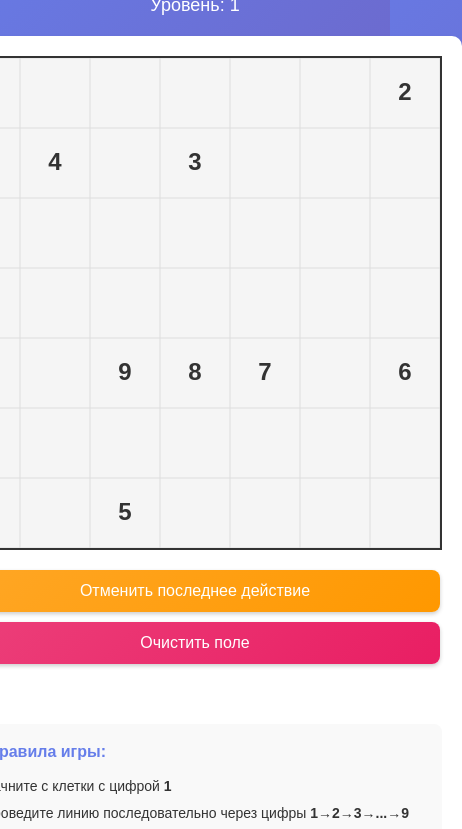
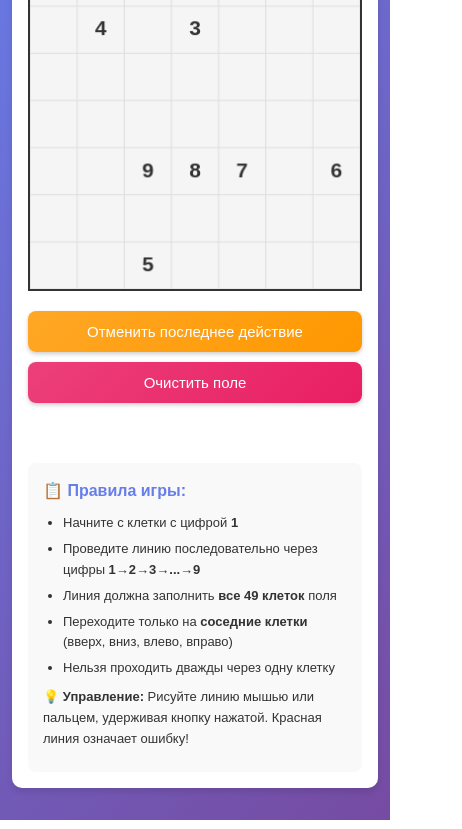
Before and after one commit to Evsikoff/LINES_OF_REASON, a website: page index.html in a window 390 px wide. Shown: the part 185-1014 px from the top of the page, 462 px wide, since content can reach past the window. Drawn offline with Linux system fonts and the light colour scheme.

Commit message:
Make game board responsive for mobile

```diff
--- a/index.html
+++ b/index.html
@@ -6,11 +6,15 @@
     <title>ЛИНИИ РАЗУМА</title>
     <script src="https://unpkg.com/@vkontakte/vk-bridge/dist/browser.min.js"></script>
     <style>
+      * {
+        box-sizing: border-box;
+      }
       body {
         font-family: Arial, sans-serif;
         display: flex;
         flex-direction: column;
         align-items: center;
+        margin: 0;
         padding: 20px;
         background: linear-gradient(135deg, #667eea 0%, #764ba2 100%);
         min-height: 100vh;
@@ -37,18 +41,23 @@
         display: flex;
         flex-direction: column;
         align-items: center;
+        width: 100%;
+        max-width: 520px;
       }
       #game-canvas {
         border: 2px solid #333;
         cursor: crosshair;
         touch-action: none;
+        width: 100%;
+        height: auto;
+        max-width: 490px;
       }
       #controls {
         margin-top: 20px;
         display: flex;
         flex-direction: column;
         gap: 10px;
-        width: 490px;
+        width: 100%;
       }
       button {
         padding: 12px 20px;
@@ -96,6 +105,7 @@
         padding: 15px;
         background: #f9f9f9;
         border-radius: 8px;
+        width: 100%;
         max-width: 490px;
         font-size: 14px;
         line-height: 1.6;
@@ -116,6 +126,29 @@
       }
       #rules p {
         margin: 8px 0;
+      }
+      @media (max-width: 600px) {
+        body {
+          padding: 16px 12px 32px;
+        }
+        h1 {
+          font-size: 34px;
+          letter-spacing: 2px;
+          text-align: center;
+        }
+        #level-info {
+          font-size: 16px;
+          text-align: center;
+        }
+        #game-container {
+          padding: 16px;
+        }
+        #rules {
+          font-size: 13px;
+        }
+        button {
+          font-size: 15px;
+        }
       }
     </style>
   </head>
@@ -1375,7 +1408,11 @@
       console.log("✓ DOM элементы получены");
 
       const GRID_SIZE = 7;
-      const CELL_SIZE = 70;
+      const MAX_CANVAS_SIZE = 490;
+      const MIN_CANVAS_SIZE = 280;
+      const CANVAS_SIDE_PADDING = 40;
+      let canvasDisplaySize = canvas.clientWidth || canvas.width;
+      let cellSize = canvasDisplaySize / GRID_SIZE;
       const AD_FORMAT = "interstitial";
       const STORAGE_KEY = "lines_of_mind_level";
 
@@ -1388,6 +1425,63 @@
       let gameBlocked = false;
       let errorSegmentIndex = -1;
       let adCheckIntervalId = null;
+
+      function computeCanvasDisplaySize() {
+        const container = canvas.parentElement;
+        let availableWidth = MAX_CANVAS_SIZE;
+
+        if (container) {
+          const styles = window.getComputedStyle(container);
+          const paddingLeft = parseFloat(styles.paddingLeft || "0");
+          const paddingRight = parseFloat(styles.paddingRight || "0");
+          availableWidth =
+            container.clientWidth - paddingLeft - paddingRight;
+        }
+
+        if (!Number.isFinite(availableWidth) || availableWidth <= 0) {
+          availableWidth = MAX_CANVAS_SIZE;
+        }
+
+        const viewportWidth = Math.min(
+          window.innerWidth || MAX_CANVAS_SIZE,
+          document.documentElement.clientWidth || MAX_CANVAS_SIZE
+        );
+        const viewportLimit = viewportWidth - CANVAS_SIDE_PADDING / 2;
+        if (Number.isFinite(viewportLimit) && viewportLimit > 0) {
+          availableWidth = Math.min(availableWidth, viewportLimit);
+        }
+
+        const minWidth = Math.min(MIN_CANVAS_SIZE, availableWidth);
+        const clampedWidth = Math.max(
+          minWidth,
+          Math.min(MAX_CANVAS_SIZE, availableWidth)
+        );
+
+        return Math.round(clampedWidth);
+      }
+
+      function applyCanvasSize(displaySize) {
+        canvasDisplaySize = displaySize;
+        const dpr = window.devicePixelRatio || 1;
+        canvas.style.width = `${displaySize}px`;
+        canvas.style.height = `${displaySize}px`;
+        const pixelSize = Math.round(displaySize * dpr);
+        if (canvas.width !== pixelSize || canvas.height !== pixelSize) {
+          canvas.width = pixelSize;
+          canvas.height = pixelSize;
+        }
+        ctx.setTransform(1, 0, 0, 1, 0, 0);
+        ctx.scale(dpr, dpr);
+        cellSize = displaySize / GRID_SIZE;
+      }
+
+      function resizeCanvas({ redraw = true } = {}) {
+        const displaySize = computeCanvasDisplaySize();
+        applyCanvasSize(displaySize);
+        if (redraw) {
+          drawGrid();
+        }
+      }
 
       function isBridgeAvailable() {
         const available =
@@ -1546,7 +1640,7 @@
         numbers.sort((a, b) => a.value - b.value);
 
         clearGame();
-        drawGrid();
+        resizeCanvas();
         console.log("✓ Уровень", roundId, "загружен и отрисован");
       }
 
@@ -1559,7 +1653,7 @@
       }
 
       function drawGrid() {
-        ctx.clearRect(0, 0, canvas.width, canvas.height);
+        ctx.clearRect(0, 0, canvasDisplaySize, canvasDisplaySize);
 
         for (let row = 0; row < GRID_SIZE; row++) {
           for (let col = 0; col < GRID_SIZE; col++) {
@@ -1567,47 +1661,48 @@
             if (!isVisited) {
               ctx.fillStyle = "#f5f5f5";
               ctx.fillRect(
-                col * CELL_SIZE,
-                row * CELL_SIZE,
-                CELL_SIZE,
-                CELL_SIZE
+                col * cellSize,
+                row * cellSize,
+                cellSize,
+                cellSize
               );
             }
           }
         }
 
         ctx.strokeStyle = "#ddd";
-        ctx.lineWidth = 1;
+        ctx.lineWidth = Math.max(1, cellSize * 0.02);
         for (let i = 0; i <= GRID_SIZE; i++) {
           ctx.beginPath();
-          ctx.moveTo(i * CELL_SIZE, 0);
-          ctx.lineTo(i * CELL_SIZE, GRID_SIZE * CELL_SIZE);
+          ctx.moveTo(i * cellSize, 0);
+          ctx.lineTo(i * cellSize, GRID_SIZE * cellSize);
           ctx.stroke();
 
           ctx.beginPath();
-          ctx.moveTo(0, i * CELL_SIZE);
-          ctx.lineTo(GRID_SIZE * CELL_SIZE, i * CELL_SIZE);
+          ctx.moveTo(0, i * cellSize);
+          ctx.lineTo(GRID_SIZE * cellSize, i * cellSize);
           ctx.stroke();
         }
 
         if (path.length > 0) {
           ctx.lineCap = "round";
           ctx.lineJoin = "round";
-          ctx.lineWidth = 4;
+          const pathLineWidth = Math.max(3, cellSize * 0.08);
 
           if (errorSegmentIndex === -1 || errorSegmentIndex > 0) {
             ctx.strokeStyle = "#2196F3";
+            ctx.lineWidth = pathLineWidth;
             ctx.beginPath();
             ctx.moveTo(
-              path[0].col * CELL_SIZE + CELL_SIZE / 2,
-              path[0].row * CELL_SIZE + CELL_SIZE / 2
+              path[0].col * cellSize + cellSize / 2,
+              path[0].row * cellSize + cellSize / 2
             );
             const endIndex =
               errorSegmentIndex === -1 ? path.length : errorSegmentIndex + 1;
             for (let i = 1; i < endIndex; i++) {
               ctx.lineTo(
-                path[i].col * CELL_SIZE + CELL_SIZE / 2,
-                path[i].row * CELL_SIZE + CELL_SIZE / 2
+                path[i].col * cellSize + cellSize / 2,
+                path[i].row * cellSize + cellSize / 2
               );
             }
             ctx.stroke();
@@ -1615,26 +1710,29 @@
 
           if (errorSegmentIndex !== -1 && errorSegmentIndex < path.length - 1) {
             ctx.strokeStyle = "#f44336";
+            ctx.lineWidth = pathLineWidth;
             ctx.beginPath();
             ctx.moveTo(
-              path[errorSegmentIndex].col * CELL_SIZE + CELL_SIZE / 2,
-              path[errorSegmentIndex].row * CELL_SIZE + CELL_SIZE / 2
+              path[errorSegmentIndex].col * cellSize + cellSize / 2,
+              path[errorSegmentIndex].row * cellSize + cellSize / 2
             );
             ctx.lineTo(
-              path[errorSegmentIndex + 1].col * CELL_SIZE + CELL_SIZE / 2,
-              path[errorSegmentIndex + 1].row * CELL_SIZE + CELL_SIZE / 2
+              path[errorSegmentIndex + 1].col * cellSize + cellSize / 2,
+              path[errorSegmentIndex + 1].row * cellSize + cellSize / 2
             );
             ctx.stroke();
           }
         }
 
-        ctx.font = "bold 24px Arial";
+        const fontSize = Math.max(Math.floor(cellSize * 0.45), 14);
+        ctx.font = `bold ${fontSize}px Arial`;
         ctx.textAlign = "center";
         ctx.textBaseline = "middle";
         for (let row = 0; row < GRID_SIZE; row++) {
+          const rowData = currentGrid[row] || [];
           for (let col = 0; col < GRID_SIZE; col++) {
-            const value = currentGrid[row][col];
-            if (value !== null) {
+            const value = rowData[col];
+            if (value !== null && value !== undefined) {
               const pathIndex = path.findIndex(
                 (p) => p.row === row && p.col === col
               );
@@ -1660,8 +1758,8 @@
               ctx.fillStyle = color;
               ctx.fillText(
                 value,
-                col * CELL_SIZE + CELL_SIZE / 2,
-                row * CELL_SIZE + CELL_SIZE / 2
+                col * cellSize + cellSize / 2,
+                row * cellSize + cellSize / 2
               );
             }
           }
@@ -1672,8 +1770,8 @@
         const rect = canvas.getBoundingClientRect();
         const x = e.clientX - rect.left;
         const y = e.clientY - rect.top;
-        const col = Math.floor(x / CELL_SIZE);
-        const row = Math.floor(y / CELL_SIZE);
+        const col = Math.floor(x / cellSize);
+        const row = Math.floor(y / cellSize);
 
         if (row >= 0 && row < GRID_SIZE && col >= 0 && col < GRID_SIZE) {
           return { row, col };
@@ -1880,6 +1978,11 @@
         console.log("✅ Игра полностью загружена и готова!");
       }
 
+      resizeCanvas({ redraw: false });
+      window.addEventListener("resize", () => resizeCanvas());
+      window.addEventListener("orientationchange", () =>
+        setTimeout(() => resizeCanvas(), 150)
+      );
       initGame();
     </script>
   </body>
```
